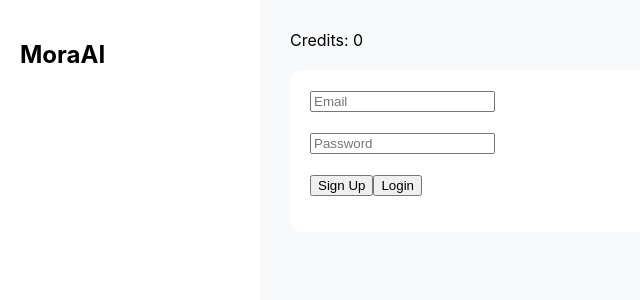
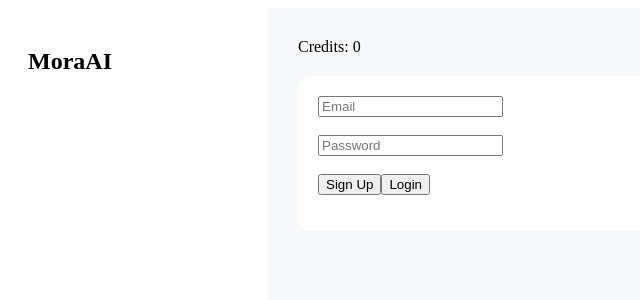
Before and after one commit to goswamimohit787916-rgb/MoraAI, a Next.js app: page / in a window 1280 px wide. Shown: the top 300 px of the page, without its empty margins (0-640 px from the left). Built offline with nearby package versions, Linux system fonts and the light colour scheme.

Commit message:
Update and rename layout.tsx to layout.js

```diff
--- a/app/layout.tsx
+++ b/app/layout.js
@@ -1,9 +1,7 @@
 export default function RootLayout({ children }) {
   return (
     <html>
-      <body style={{ margin: 0, fontFamily: "Inter" }}>
-        {children}
-      </body>
+      <body>{children}</body>
     </html>
   );
 }
```
